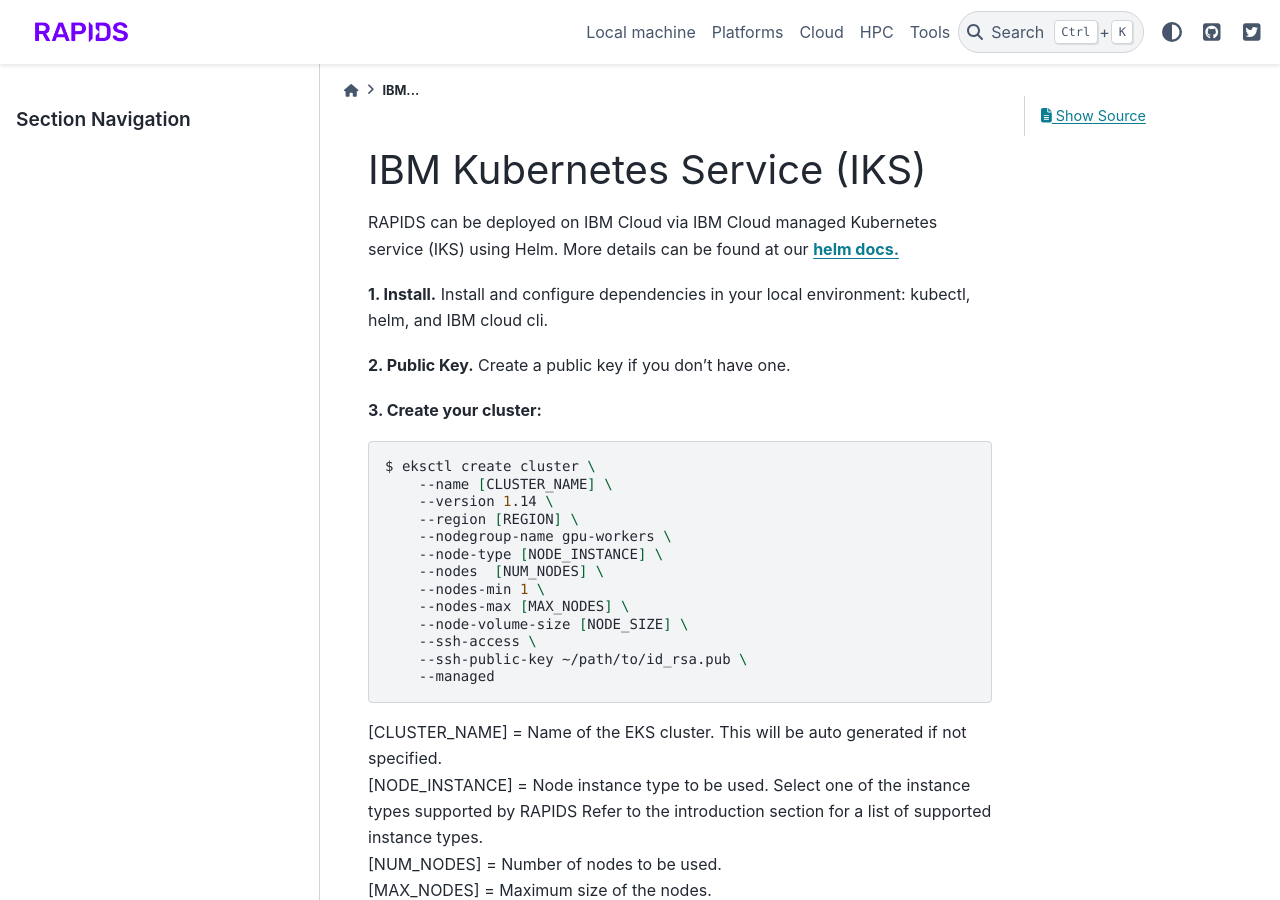
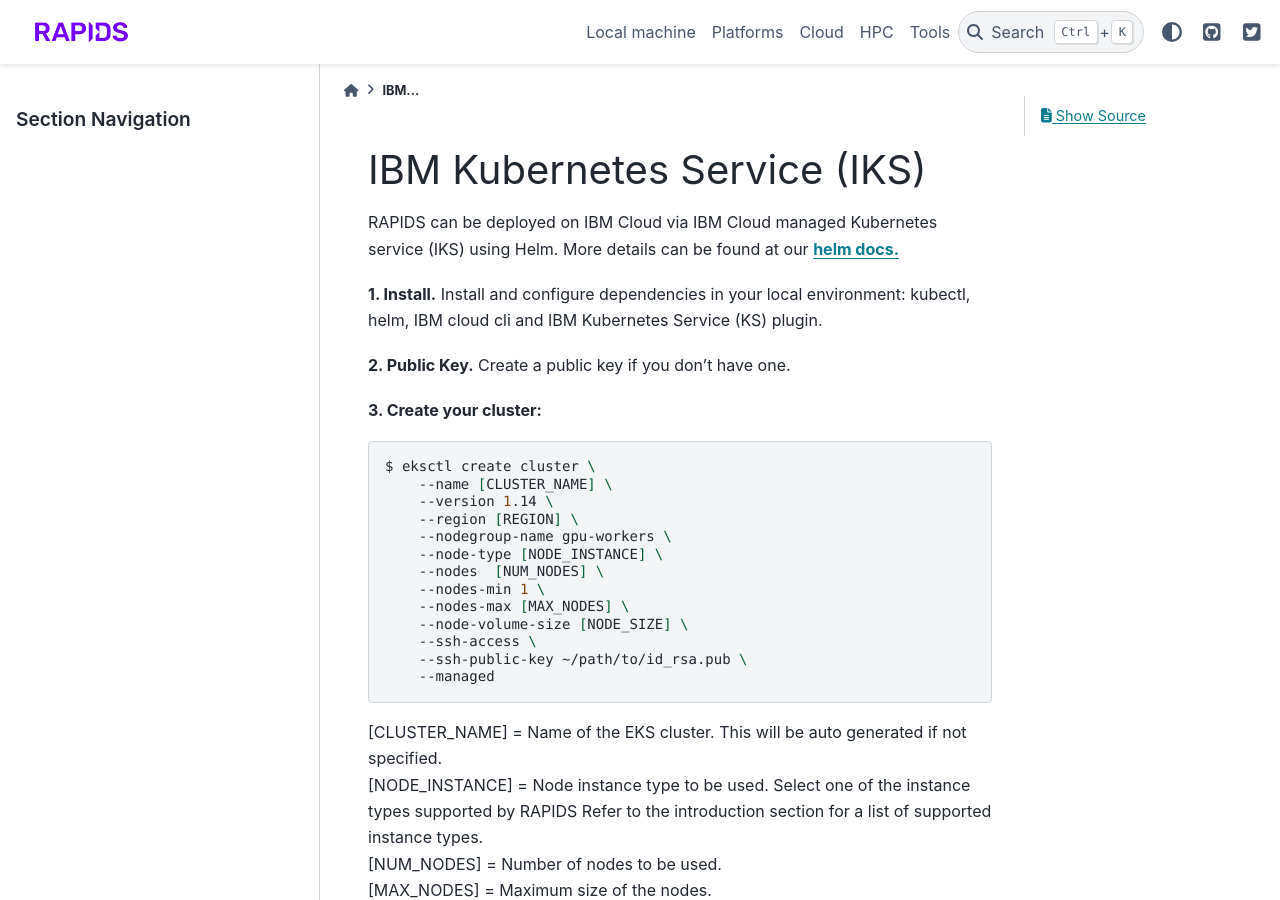
Before and after one commit to rapidsai/deployment, a Sphinx documentation site: the page built from source/cloud/IBM/iks.md, in a window 1280 px wide and 900 px high. Built offline with Sphinx 7.4.7 and the PyData theme 0.15.4, drawn with Linux system fonts in a browser that asks for light colours; pages that are not in the unit, such as notebooks, are missing from menus.

Commit message:
Update iks.md

```diff
--- a/source/cloud/IBM/iks.md
+++ b/source/cloud/IBM/iks.md
@@ -2,7 +2,7 @@
 
 RAPIDS can be deployed on IBM Cloud via IBM Cloud managed Kubernetes service (IKS) using Helm. More details can be found at our **[helm docs.](https://helm.rapids.ai/docs/csp.html)**
 
-**1. Install.** Install and configure dependencies in your local environment: kubectl, helm, and IBM cloud cli.
+**1. Install.** Install and configure dependencies in your local environment: kubectl, helm, IBM cloud cli and IBM Kubernetes Service (KS) plugin.
 
 **2. Public Key.** Create a public key if you don't have one.
 
```
